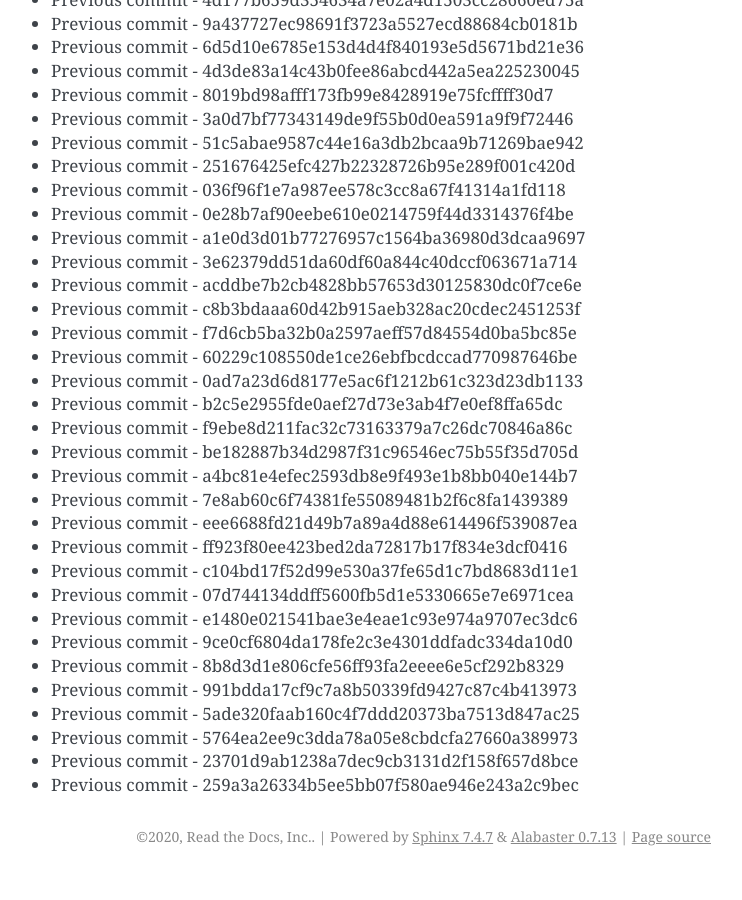
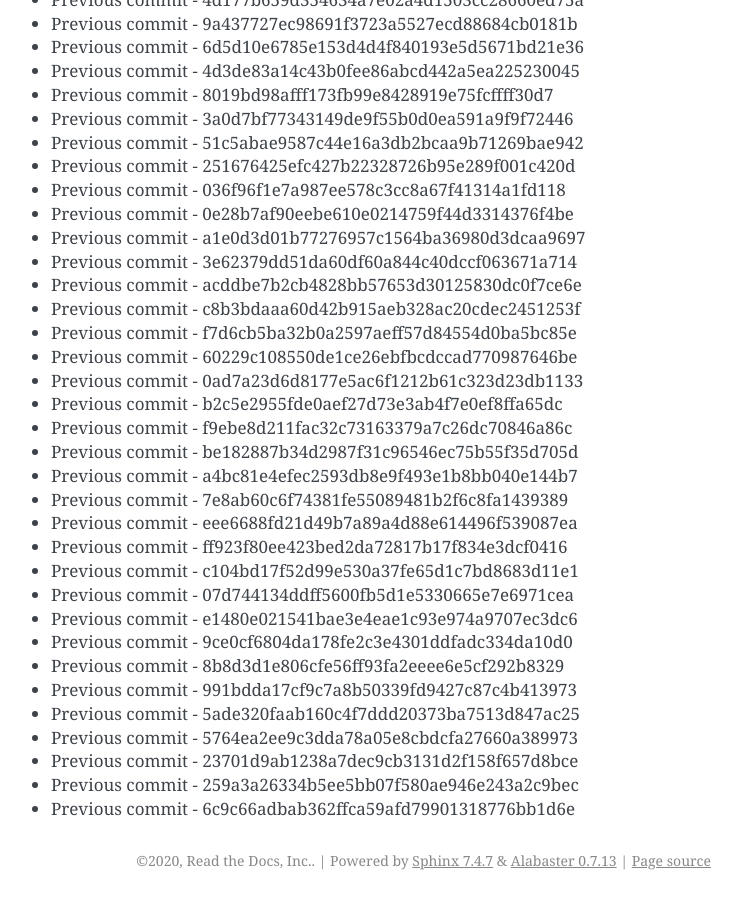
Before and after one commit to readthedocs/rtd-git-stresstest, a Sphinx documentation site: the page built from docs/updates.rst, in a window 1280 px wide and 900 px high, scrolled down 46774 px. Shown: the whole window, without its empty margins (399-1141 px from the left). Built offline with Sphinx 7.4.7, drawn with Linux system fonts in a browser that asks for light colours; before the commit the page ends 47650 px from its top, so only the background shows below that.

Commit message:
Generating commit from previous: 6c9c66adbab362ffca59afd79901318776bb1d6e

```diff
--- a/docs/updates.rst
+++ b/docs/updates.rst
@@ -1997,3 +1997,4 @@ It can be tested for any performance characteristics.
 * Previous commit - 5764ea2ee9c3dda78a05e8cbdcfa27660a389973
 * Previous commit - 23701d9ab1238a7dec9cb3131d2f158f657d8bce
 * Previous commit - 259a3a26334b5ee5bb07f580ae946e243a2c9bec
+* Previous commit - 6c9c66adbab362ffca59afd79901318776bb1d6e
```
